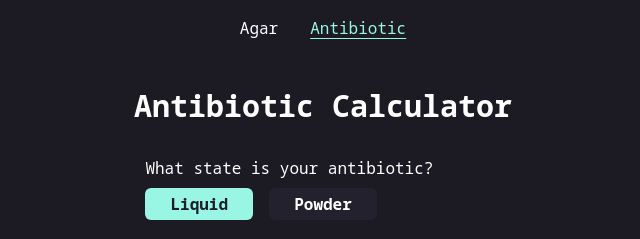
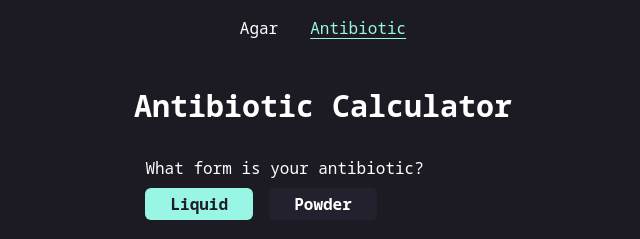
Before and after one commit to JNer1/lab-calculator, a Next.js app: page /antibiotic in a window 1280 px wide. Shown: the top 239 px of the page, without its empty margins (317-957 px from the left). Built offline with nearby package versions, Linux system fonts and the light colour scheme.

Commit message:
fix: change wording for antibiotic form question

```diff
--- a/components/AntibioticCalculator.tsx
+++ b/components/AntibioticCalculator.tsx
@@ -108,7 +108,7 @@ const AntibioticCalculator = () => {
 
       <div className="flex flex-col gap-4">
         <div className="flex flex-col gap-2">
-          <p className="">What state is your antibiotic?</p>
+          <p className="">What form is your antibiotic?</p>
 
           <div className="grid grid-cols-2 gap-4 lg:grid-cols-3">
             <ToggleButton
```
